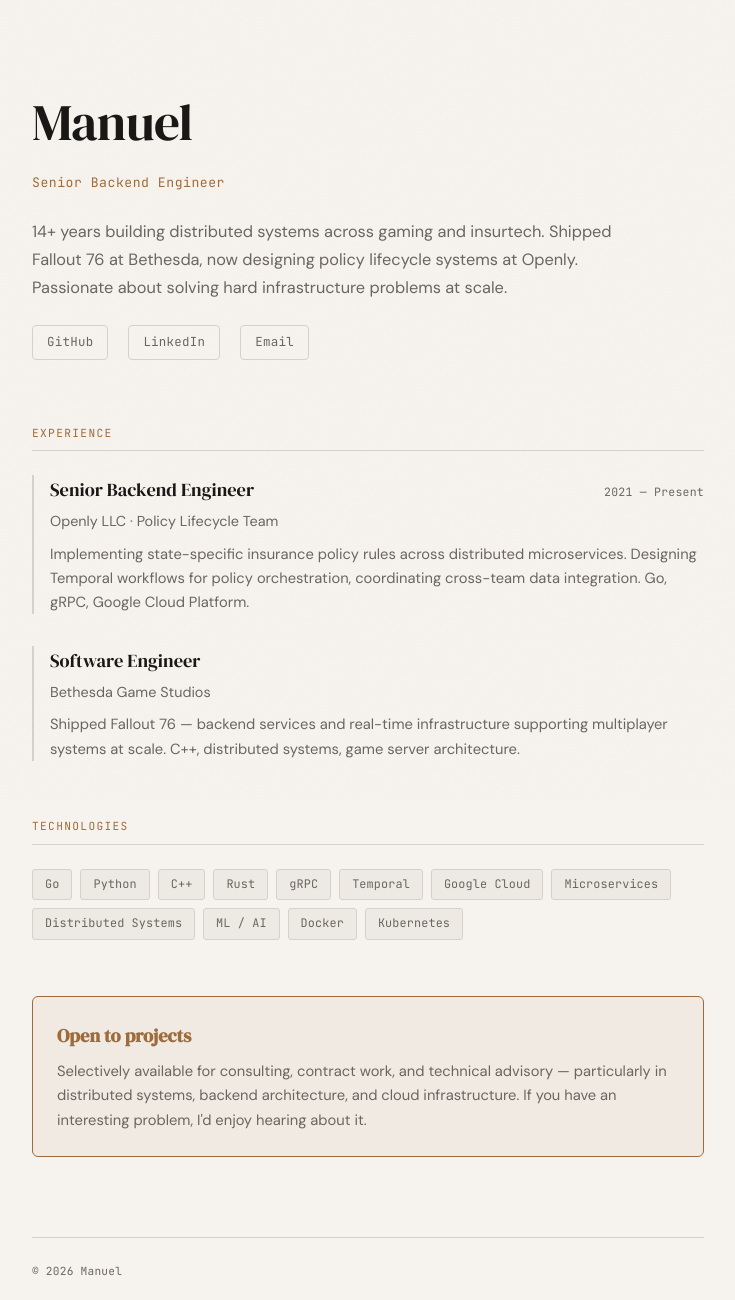
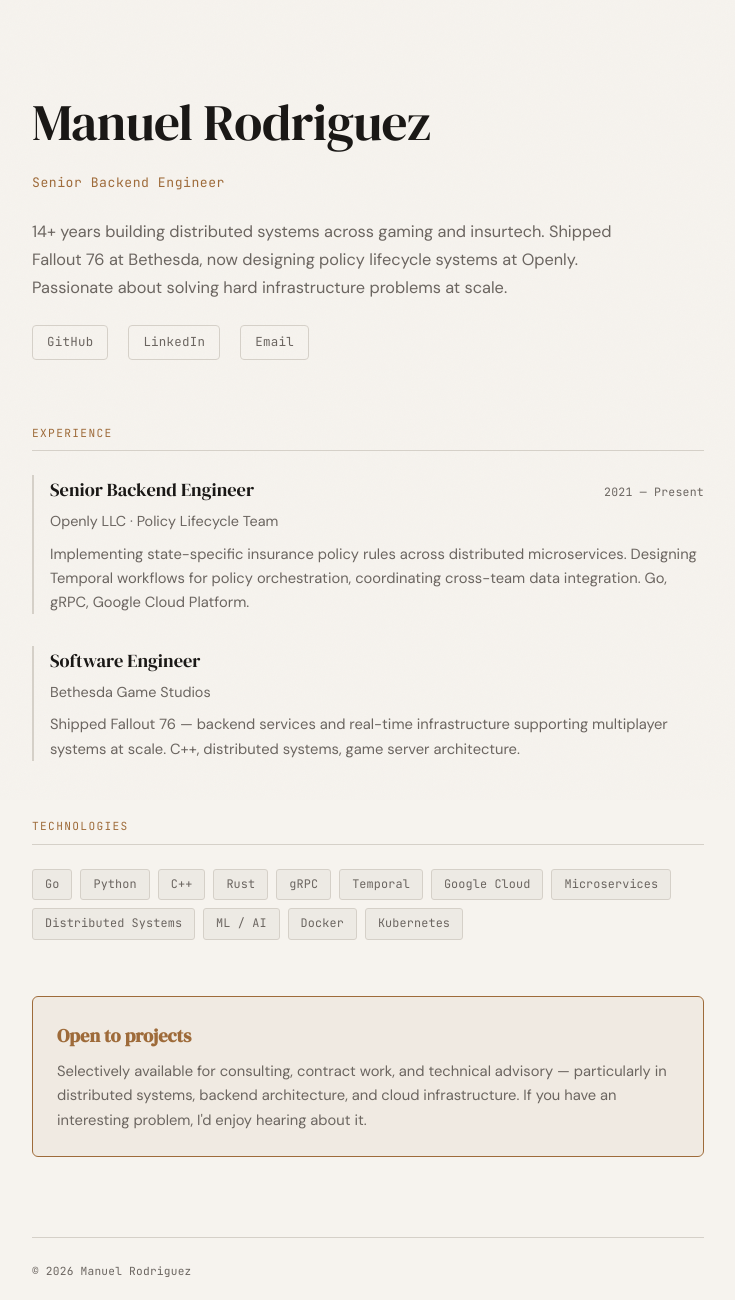
Before and after one commit to rdrsss/rdrsss.github.io, a plain HTML site: page index.html in a window 1280 px wide. Shown: the whole page, without its empty margins (272-1007 px from the left). Drawn offline with Linux system fonts and the light colour scheme.

Commit message:
Update name to 'Manuel Rodriguez' in index.html

```diff
--- a/index.html
+++ b/index.html
@@ -112,7 +112,7 @@
     <div class="container">
 
         <header class="header">
-            <h1>Manuel <!-- YOUR LAST NAME --></h1>
+            <h1>Manuel Rodriguez</h1>
             <div class="tagline">Senior Backend Engineer</div>
             <p>
                 14+ years building distributed systems across gaming and insurtech.
@@ -181,7 +181,7 @@
             </p>
         </div>
 
-        <footer>&copy; 2026 Manuel <!-- YOUR LAST NAME --></footer>
+        <footer>&copy; 2026 Manuel Rodriguez</footer>
     </div>
 </body>
 </html>
```
